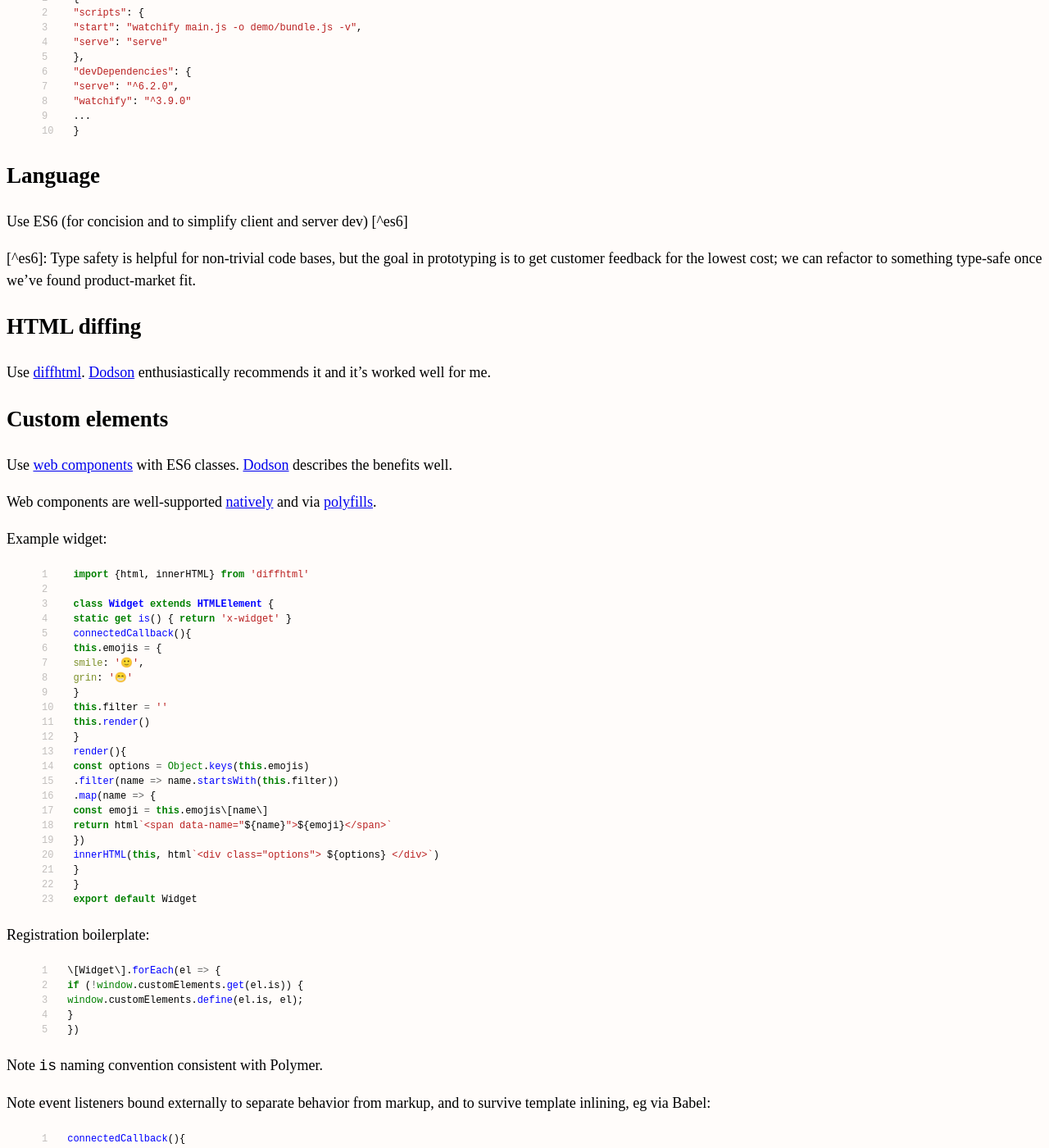
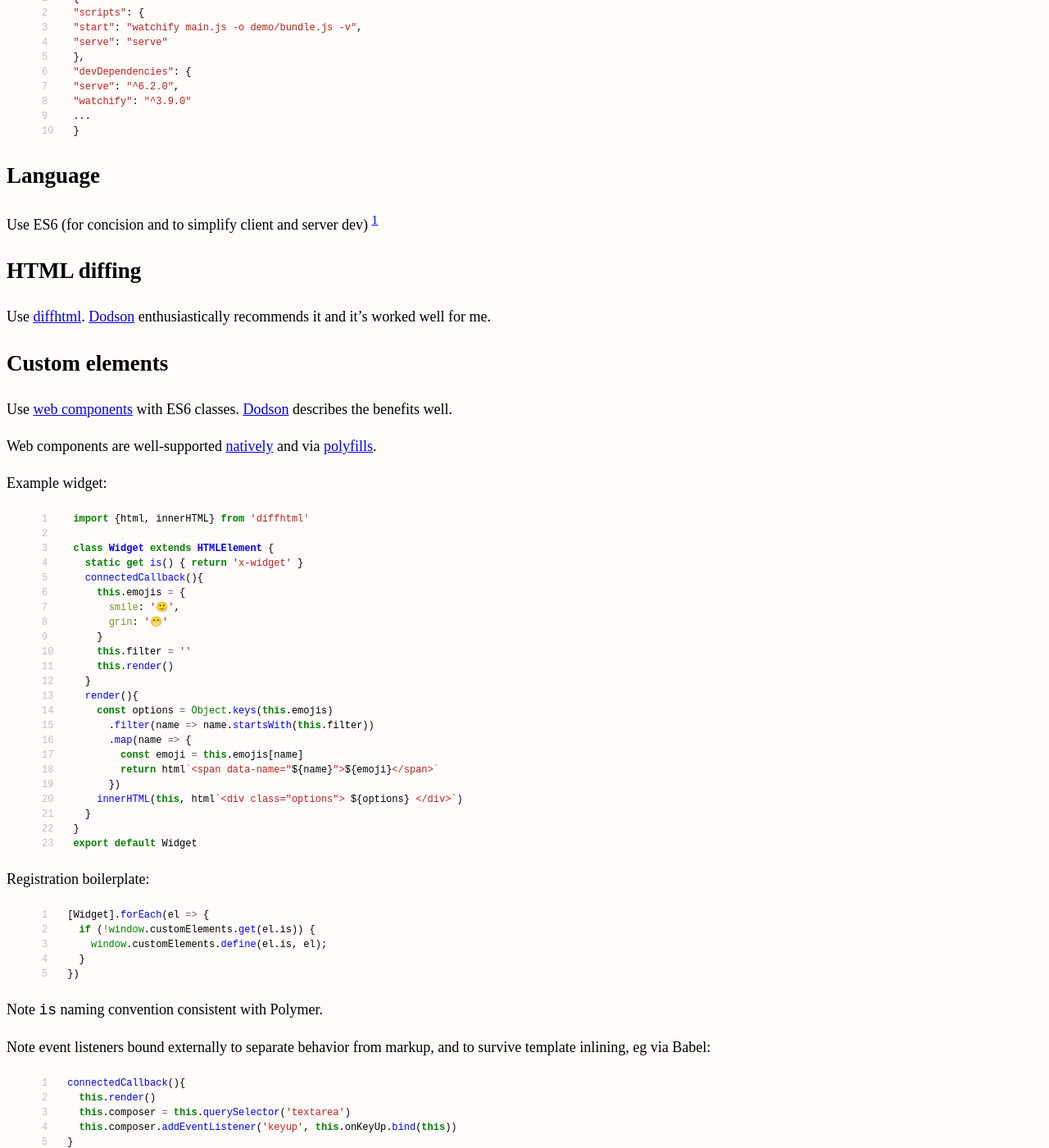
Before and after one commit to erikeldridge/erikeldridge.github.com, a Jekyll site: the page built from _posts/2017-10-13-prototype-toolkit.md, in a window 1280 px wide and 1400 px high, scrolled down 487 px. Shown: the whole window at 82% size. Built offline with Jekyll 4.4.1, drawn with Linux system fonts in a browser that asks for light colours; nearby versions of some CDN libraries; some of the changed text lies outside the part shown.

Commit message:
Update from Forestry.io - 2017-10-13-prototype-toolkit.md

```diff
--- a/_posts/2017-10-13-prototype-toolkit.md
+++ b/_posts/2017-10-13-prototype-toolkit.md
@@ -39,9 +39,9 @@ NPM boilerplate:
 
 ## Language
 
-Use ES6 (for concision and to simplify client and server dev) \[^es6\]
+Use ES6 (for concision and to simplify client and server dev) [^es6]
 
-\[^es6\]: Type safety is helpful for non-trivial code bases, but the goal in prototyping is to get customer feedback for the lowest cost; we can refactor to something type-safe once we've found product-market fit.
+[^es6]: Type safety is helpful for non-trivial code bases, but the goal in prototyping is to get customer feedback for the lowest cost; we can refactor to something type-safe once we've found product-market fit.
 
 ## HTML diffing
 
@@ -59,24 +59,24 @@ Example widget:
 import {html, innerHTML} from 'diffhtml'
 
 class Widget extends HTMLElement {
-static get is() { return 'x-widget' }
-connectedCallback(){
-this.emojis = {
-smile: '🙂',
-grin: '😁'
-}
-this.filter = ''
-this.render()
-}
-render(){
-const options = Object.keys(this.emojis)
-.filter(name => name.startsWith(this.filter))
-.map(name => {
-const emoji = this.emojis\[name\]
-return html`<span data-name="${name}">${emoji}</span>`
-})
-innerHTML(this, html`<div class="options"> ${options} </div>`)
-}
+  static get is() { return 'x-widget' }
+  connectedCallback(){
+    this.emojis = {
+      smile: '🙂',
+      grin: '😁'
+    }
+    this.filter = ''
+    this.render()
+  }
+  render(){
+    const options = Object.keys(this.emojis)
+      .filter(name => name.startsWith(this.filter))
+      .map(name => {
+        const emoji = this.emojis[name]
+        return html`<span data-name="${name}">${emoji}</span>`
+      })
+    innerHTML(this, html`<div class="options"> ${options} </div>`)
+  }
 }
 export default Widget
 {% endhighlight %}
@@ -84,10 +84,10 @@ export default Widget
 Registration boilerplate:
 
 {% highlight js linenos %}
-\[Widget\].forEach(el => {
-if (!window.customElements.get(el.is)) {
-window.customElements.define(el.is, el);
-}
+[Widget].forEach(el => {
+  if (!window.customElements.get(el.is)) {
+    window.customElements.define(el.is, el);
+  }
 })
 {% endhighlight %}
 
@@ -97,9 +97,9 @@ Note event listeners bound externally to separate behavior from markup, and to s
 
 {% highlight js linenos %}
 connectedCallback(){
-this.render()
-this.composer = this.querySelector('textarea')
-this.composer.addEventListener('keyup', this.onKeyUp.bind(this))
+  this.render()
+  this.composer = this.querySelector('textarea')
+  this.composer.addEventListener('keyup', this.onKeyUp.bind(this))
 }
 {% endhighlight %}
 
@@ -115,11 +115,13 @@ const storage = {}
 const upload = multer()
 
 // $ curl -v -F 'value=@val1.txt' http://localhost:3000/key1
-app.post('/:key', upload.single('value'), (req, res) => { storage\[req.params.key\] = req.file.buffer.toString() res.end() })
+app.post('/:key', upload.single('value'), (req, res) => {
+  storage[req.params.key] = req.file.buffer.toString() res.end()
+})
 
 app.get('/:key', (req, res) => {
-res.send(storage\[key\])
-res.end()
+  res.send(storage\[key\])
+  res.end()
 })
 {% endhighlight %}
 
```
